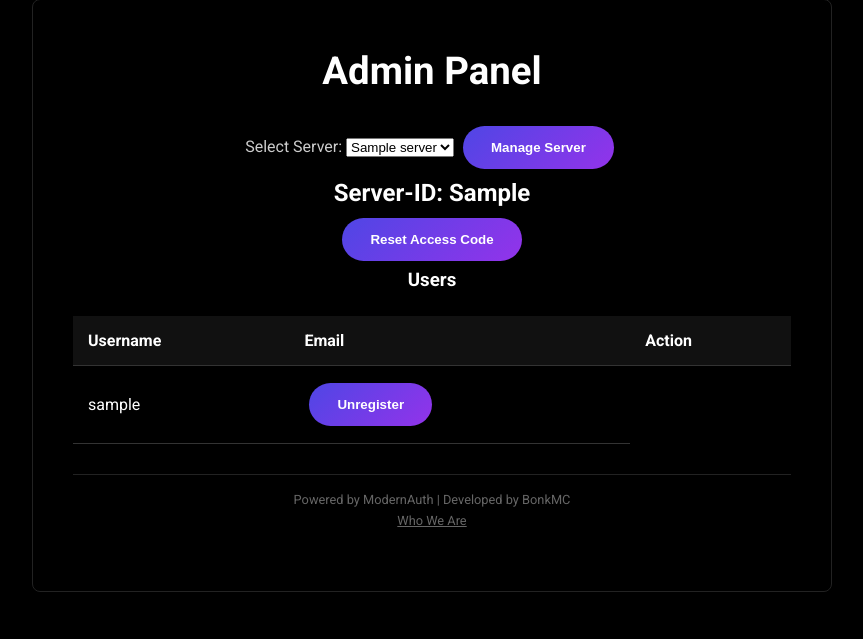
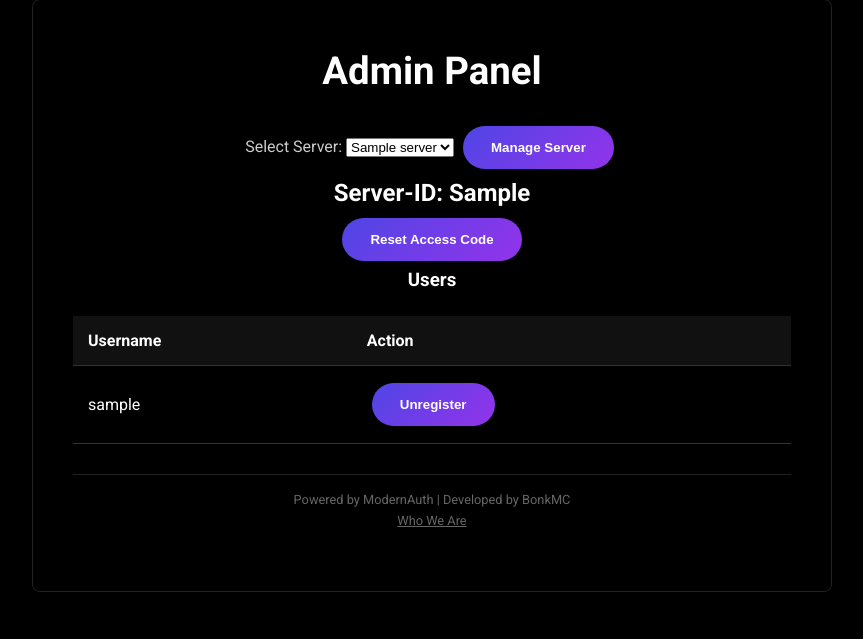
Before and after one commit to BonkMC/modernauth-backend, a Flask app: template src/modernauth/templates/admin.html in a window 1280 px wide. Shown: the part 161-800 px from the top of the page, without its empty margins (208-1071 px from the left). Run offline with Flask 2, Linux system fonts and the light colour scheme; the template is opened without the code that fills it: most values are stand-ins (such as "Sample title", 1, 10 or a date in 2020); parts of the project's set-up code (start-up, migrations or seed data) failed here and were passed over.

Commit message:
Small visual fix on admin page

```diff
--- a/src/modernauth/templates/admin.html
+++ b/src/modernauth/templates/admin.html
@@ -39,7 +39,6 @@
         <thead>
             <tr>
                 <th>Username</th>
-                <th>Email</th>
                 <th>Action</th>
             </tr>
         </thead>
```
